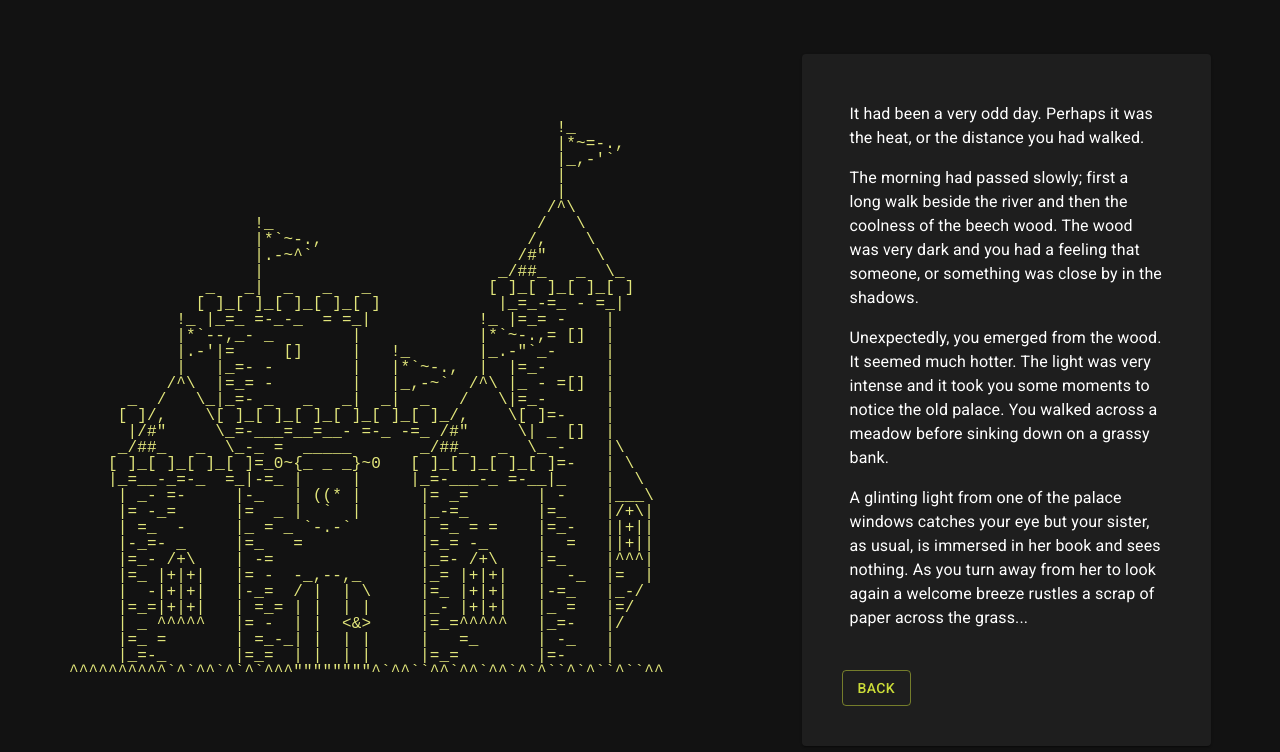
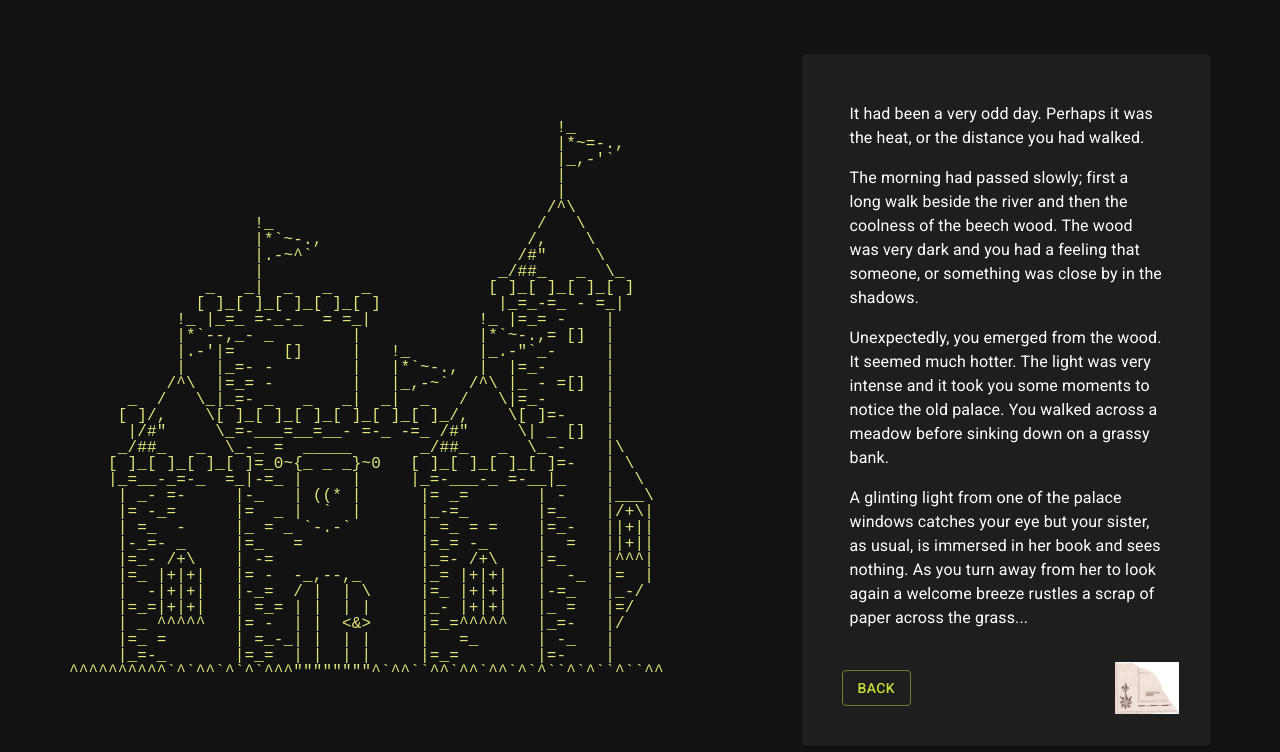
Before and after one commit to Cluracan/L-Mathemagical, a React (Vite) app: page /story in a window 1280 px wide. Shown: the top 752 px of the page. Built offline with nearby package versions, Linux system fonts and the light colour scheme; a web font is replaced by a local one.

Commit message:
feat: add scrap paper image

```diff
--- a/src/routes/story.tsx
+++ b/src/routes/story.tsx
@@ -1,5 +1,6 @@
 import { createFileRoute } from "@tanstack/react-router";
 import {
+  Box,
   Button,
   Card,
   CardActions,
@@ -7,6 +8,9 @@ import {
   Typography,
   GlobalStyles,
 } from "@mui/material";
+import { useState } from "react";
+import paperScrap from "../assets/images/paperScrap.bmp";
+
 import { storyText } from "../assets/data/instructions";
 
 export const Route = createFileRoute("/story")({
@@ -14,20 +18,17 @@ export const Route = createFileRoute("/story")({
 });
 
 function RouteComponent() {
+  const [paperScrapWidth, setPaperScrapWidth] = useState<"4rem" | "16rem">(
+    "4rem"
+  );
   return (
     <>
       <GlobalStyles
         styles={{
-          pre: { color: "hsla(62, 67%, 69%, 1.00)", "line-height": "1rem" },
+          pre: { color: "hsla(62, 67%, 69%, 1.00)", lineHeight: "1rem" },
         }}
       />
-      {/* <Box
-        sx={{
-          width: "100%",
-          display: "flex",
-          justifyContent: "space-around",
-        }}
-      > */}
+
       <pre>{`                                                  !_
                                                   |*~=-.,
                                                   |_,-'\`
@@ -67,7 +68,7 @@ function RouteComponent() {
         sx={{
           maxWidth: "32vw",
           maxHeight: "90vh",
-          "overflow-y": "auto",
+          overflowY: "auto",
           padding: "2rem",
         }}
       >
@@ -82,11 +83,23 @@ function RouteComponent() {
             </Typography>
           ))}
         </CardContent>
-        <CardActions>
-          <Button variant="outlined" href="/">
-            Back
-          </Button>
-        </CardActions>
+        <Box sx={{ display: "flex", justifyContent: "space-between" }}>
+          <CardActions>
+            <Button variant="outlined" href="/">
+              Back
+            </Button>
+          </CardActions>
+          <img
+            src={paperScrap}
+            alt="Paper Scrap"
+            style={{ width: `${paperScrapWidth}` }}
+            onClick={() => {
+              setPaperScrapWidth((prev) =>
+                prev === "4rem" ? "16rem" : "4rem"
+              );
+            }}
+          />
+        </Box>
       </Card>
       {/* </Box> */}
     </>
```
Also changed, not shown: src/assets/images/paperScrap.bmp (added).
